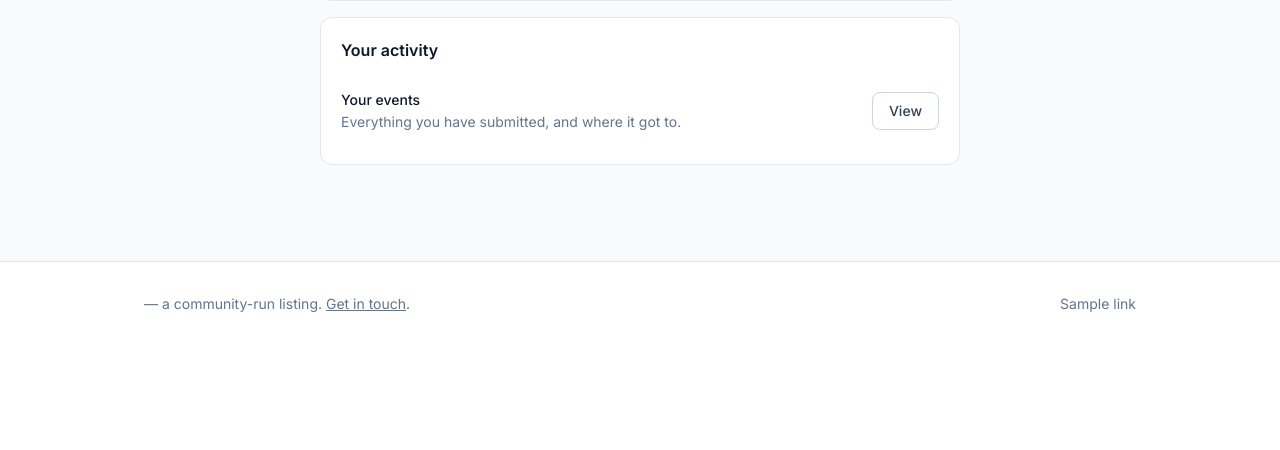
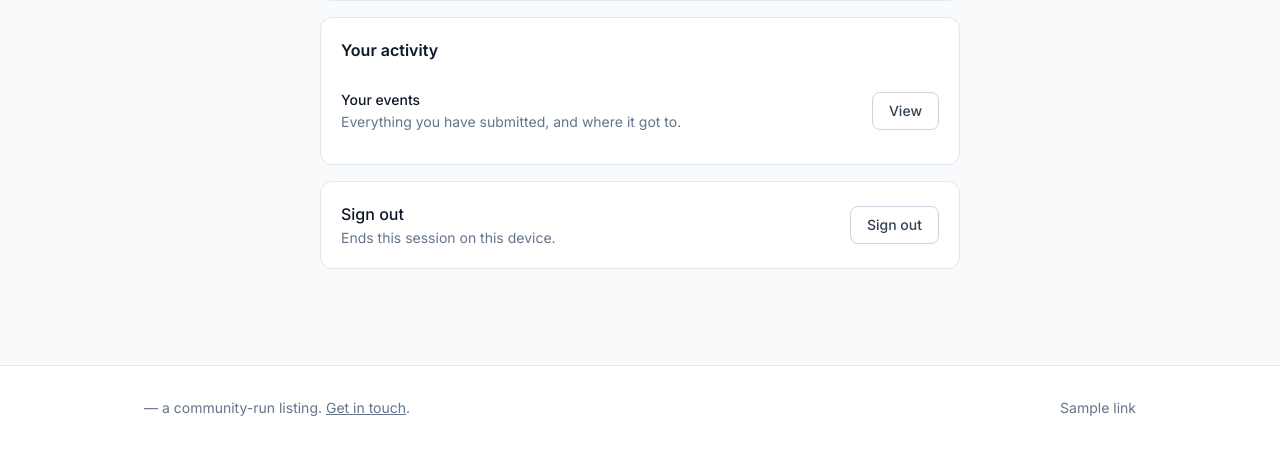
Before and after one commit to falldaysoft/localevents, a Django app: template templates/accounts/profile.html in a window 1280 px wide. Shown: the part 713-1163 px from the top of the page. Before the commit the page ends 1025 px from the top, so only its background shows below. Run offline with Django 4.2, Linux system fonts and the light colour scheme; the template is opened without the code that fills it: most values are stand-ins (such as "Sample title", 1, 10 or a date in 2020); form fields are guessed from the names that the template uses; some libraries are stand-ins or nearby versions.

Commit message:
Remove sign out from main page

```diff
--- a/templates/accounts/profile.html
+++ b/templates/accounts/profile.html
@@ -104,6 +104,16 @@
             {% endif %}
         </ul>
     </div>
+
+    {# The only way out of the site now that the nav no longer carries one. #}
+    <form method="post" action="{% url 'account_logout' %}" class="mt-4 card flex items-center justify-between gap-4">
+        {% csrf_token %}
+        <div>
+            <p class="font-medium">Sign out</p>
+            <p class="mt-0.5 text-sm text-slate-500">Ends this session on this device.</p>
+        </div>
+        <button type="submit" class="btn-secondary shrink-0">Sign out</button>
+    </form>
 {% endblock %}
 
 {% block head %}
--- a/templates/allauth/layouts/base.html
+++ b/templates/allauth/layouts/base.html
@@ -47,7 +47,12 @@
         .auth-page p:has(> input[type="checkbox"]) input { @apply order-first mt-0; }
         .auth-page p:has(> input[type="checkbox"]) label { @apply font-normal text-slate-700; }
 
+        /* type="button" is in here for the passkey pages: their buttons run a
+           WebAuthn ceremony in JS and submit the form themselves, so they are
+           deliberately not submits — and without this they rendered as bare
+           unstyled text that did not look clickable at all. */
         .auth-page button[type="submit"],
+        .auth-page button[type="button"],
         .auth-page button:not([type]) { @apply btn-primary w-full justify-center; }
         /* The passkey button is an alternative, not a second primary action —
            two identical black buttons make the page ask a question it should
--- a/templates/partials/_nav.html
+++ b/templates/partials/_nav.html
@@ -11,11 +11,10 @@
                 {# Not hidden on small screens like the links either side of it: #}
                 {# this is the only route to passwords, passkeys and email, and  #}
                 {# a phone is where someone is most likely to go looking.        #}
+                {# Signing out lives on the profile page. It is a rare action #}
+                {# next to a permanent one, and giving it equal billing up    #}
+                {# here cost the bar a whole slot on every page.              #}
                 <a href="{% url 'profile' %}" class="text-slate-600 hover:text-slate-900">{{ user.display_name }}</a>
-                <form method="post" action="{% url 'account_logout' %}">
-                    {% csrf_token %}
-                    <button type="submit" class="text-slate-600 hover:text-slate-900">Sign out</button>
-                </form>
             {% else %}
                 <a href="{% url 'account_login' %}" class="text-slate-600 hover:text-slate-900">Sign in</a>
                 <a href="{% url 'account_signup' %}" class="btn-primary">Add an event</a>
```
Also changed, not shown: tests/test_profile.py (+70 -0 lines).
